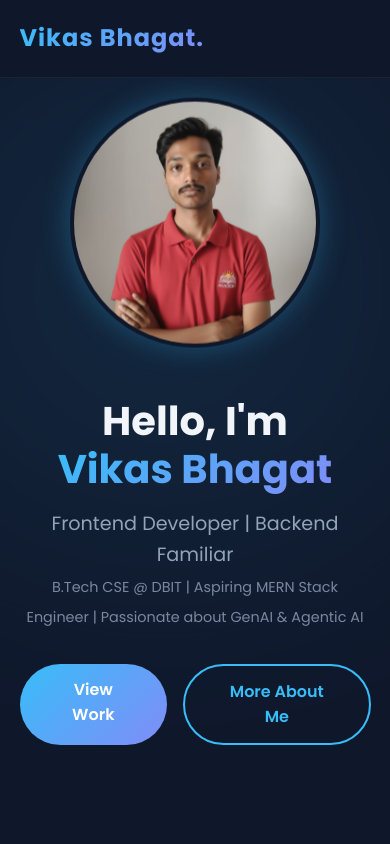
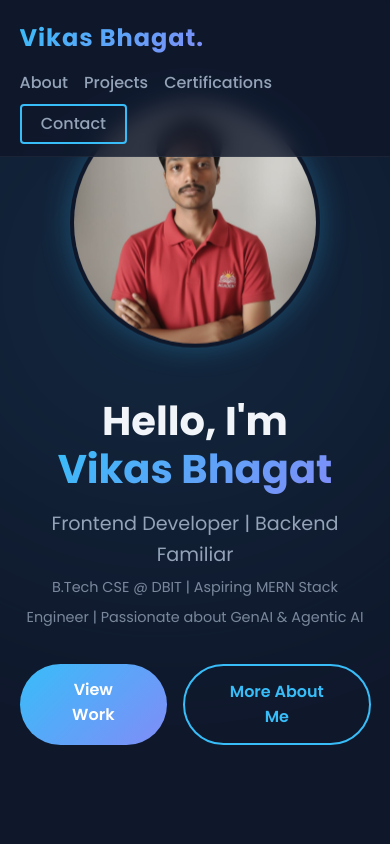
Before and after one commit to vikas-bhagat233/vikas-portfolio, a plain HTML site: page frontend/index.html in a window 390 px wide. Shown: the top 844 px of the page. Drawn offline with Linux system fonts and the light colour scheme.

Commit message:
Add mobile responsive design

```diff
--- a/frontend/index.html
+++ b/frontend/index.html
@@ -336,7 +336,16 @@
       .hero-inner { flex-direction: column-reverse; text-align: center; }
       .hero-photo img { width: 250px; height: 250px; }
       .cta-buttons { justify-content: center; }
-      .nav-links { display: none; }
+      .navbar {
+        flex-direction: column;
+        align-items: flex-start;
+        gap: 0.75rem;
+      }
+      .nav-links {
+        display: flex;
+        flex-wrap: wrap;
+        gap: 1rem;
+      }
       #education-container { grid-template-columns: 1fr; }
     }
   </style>
```
Also changed, not shown: frontend/pages/certifications.html (+10 -1 lines), frontend/pages/contact.html (+10 -1 lines), frontend/pages/projects.html (+10 -1 lines).
